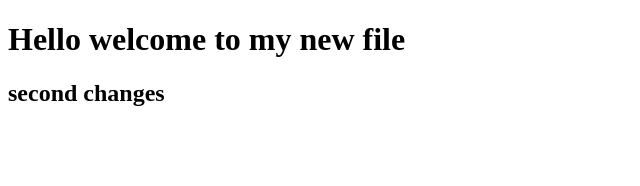
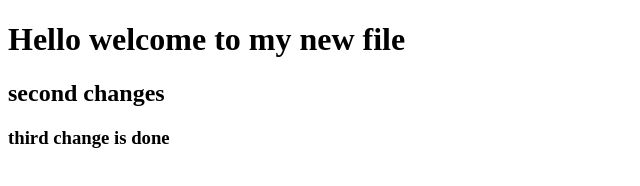
Before and after one commit to dhruvi2384/project-1, a plain HTML site: page index.html in a window 1280 px wide. Shown: the whole page, without its empty margins (0-640 px from the left). Drawn offline with Linux system fonts and the light colour scheme.

Commit message:
add new h3 tag in body

```diff
--- a/index.html
+++ b/index.html
@@ -9,5 +9,6 @@
 <body>
     <h1>Hello welcome to my new file</h1>
     <h2>second changes</h2>
+    <h3>third change is done</h3>
 </body>
 </html>
```
Also changed, not shown: 1 other file.
